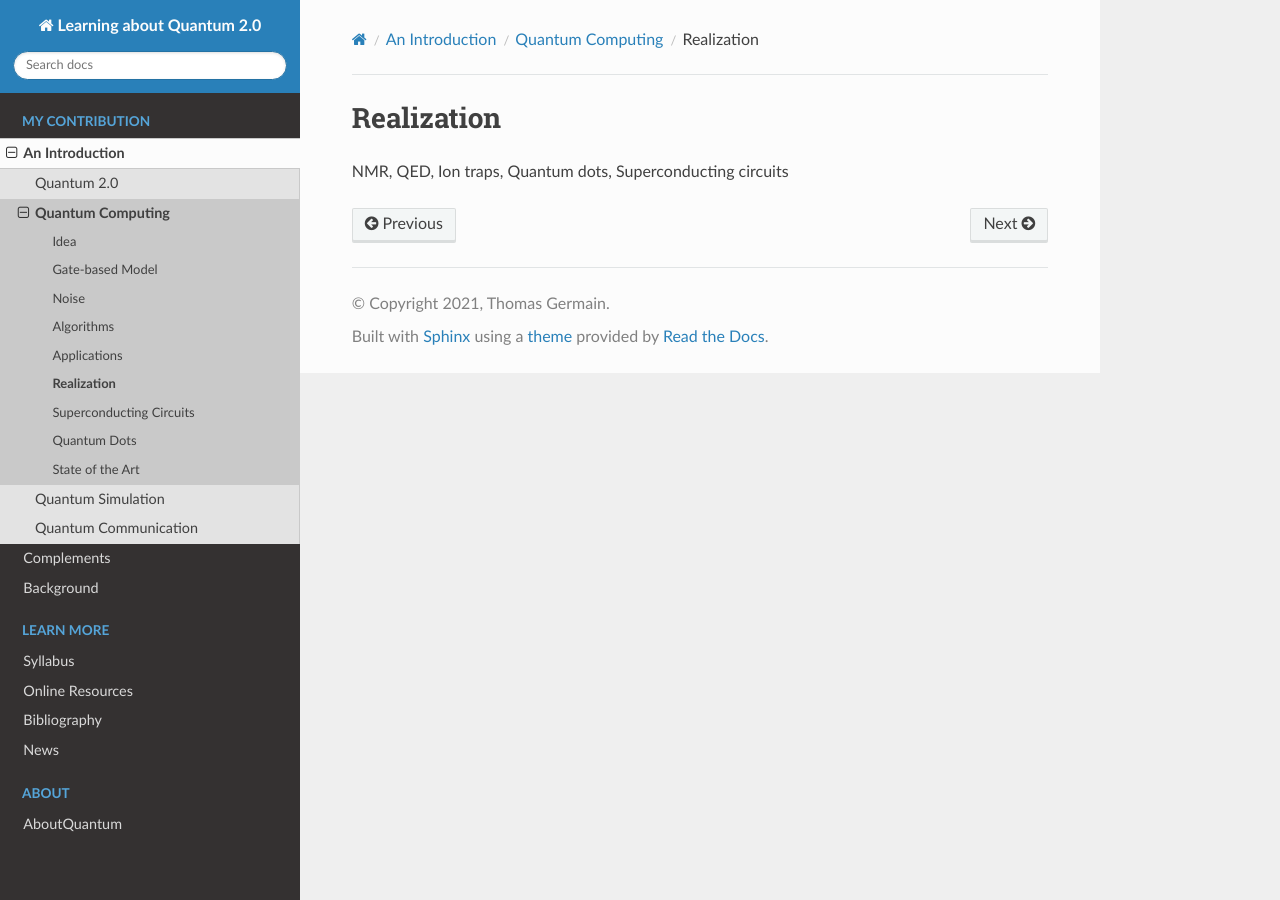
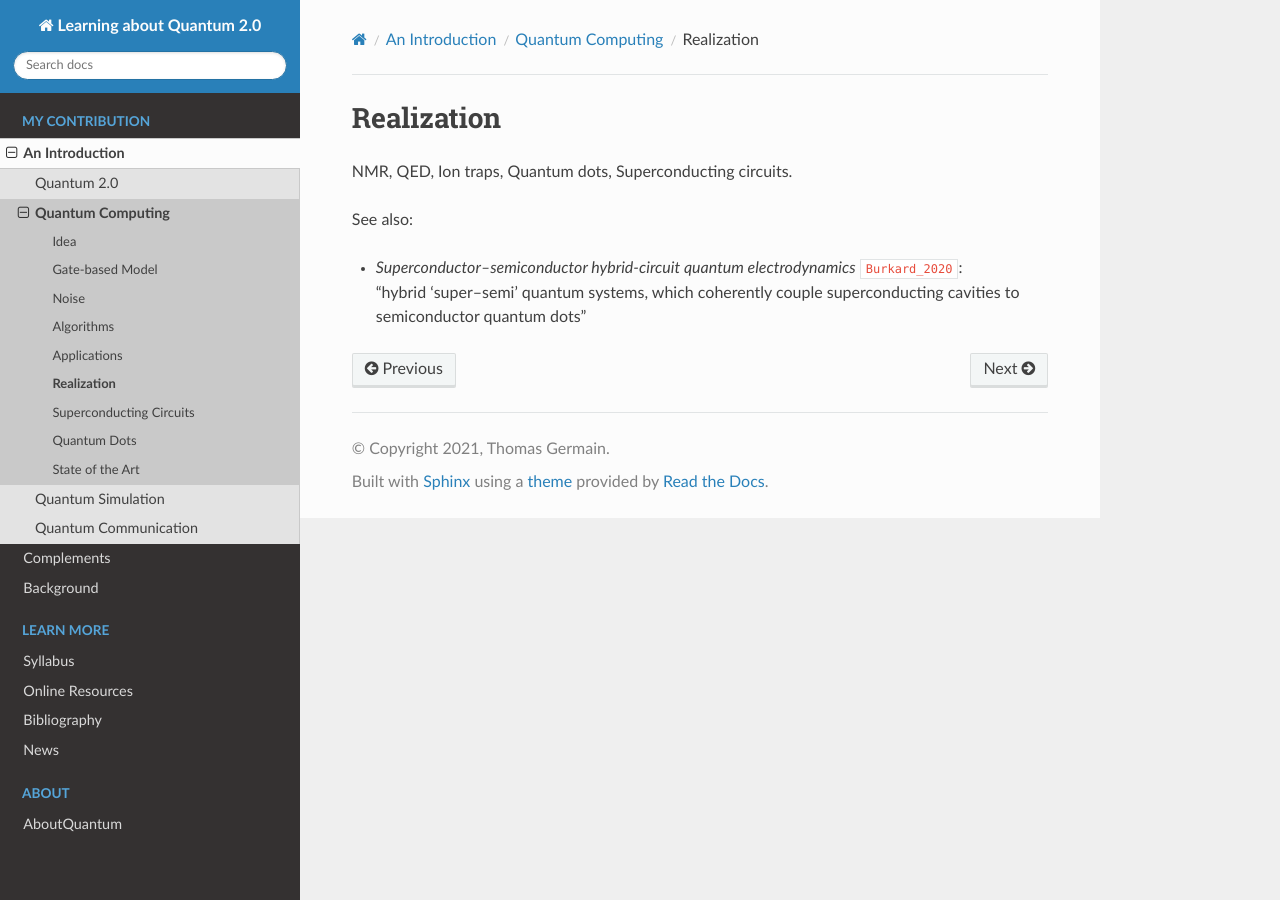
Before and after one commit to tomlqc/about-quantum, a Sphinx documentation site: the page built from source/intro/computing/realization.rst, in a window 1280 px wide. Built offline with Sphinx 7.4.7 and the Read the Docs theme 2.0.0, drawn with Linux system fonts in a browser that asks for light colours; cross-references to code outside the pages are shown as plain code.

Commit message:
computing.realization: hybrid ‘super–semi’ quantum systems.

```diff
--- a/source/biblio/articles.bib
+++ b/source/biblio/articles.bib
@@ -162,6 +149,19 @@
       author={Gilles Brassard and Frederic Dupuis and Sebastien Gambs and Alain Tapp},
       year={2011},
       eprint={1106.4267}
+}
+@article{Burkard_2020,
+  title = {Superconductor-semiconductor hybrid-circuit quantum electrodynamics},
+  author = {Guido Burkard and Michael J. Gullans and Xiao Mi and Jason R. Petta},
+  year = {2020},
+  month = jan,
+  doi = {10.1038/s42254-019-0135-2},
+  eprint = {1905.01155},
+  volume = {2},
+  number = {3},
+  pages = {129--140},
+  journal = {Nature Reviews Physics},
+  publisher = {Springer Science and Business Media {LLC}}
 }
 @article{EPR_1935,
   title = {Can Quantum-Mechanical Description of Physical Reality Be Considered Complete?},
@@ -288,6 +288,19 @@
   author={K. Griffin and Suhas S. Jain and T. Flint and W. R. Chan},
   year={2020},
   url={http://web.stanford.edu/~sjsuresh/griffin_2019.pdf}
+}
+@article{Harrow_2009,
+   title={Quantum Algorithm for Linear Systems of Equations},
+   author={Harrow, Aram W. and Hassidim, Avinatan and Lloyd, Seth},
+   year={2009},
+   month={Oct},
+   ISSN={1079-7114},
+   DOI={10.1103/physrevlett.103.150502},
+   eprint={0811.3171},
+   volume={103},
+   number={15},
+   journal={Physical Review Letters},
+   publisher={American Physical Society (APS)}
 }
 @article{Hensen_2015,
   title = {Loophole-free Bell inequality violation using electron spins separated by 1.3 kilometres},
--- a/source/intro/computing/realization.rst
+++ b/source/intro/computing/realization.rst
@@ -2,4 +2,9 @@
 Realization
 ===========
 
-NMR, QED, Ion traps, Quantum dots, Superconducting circuits
+NMR, QED, Ion traps, Quantum dots, Superconducting circuits.
+
+See also:
+
+* | *Superconductor–semiconductor hybrid-circuit quantum electrodynamics* :cite:`Burkard_2020`:
+  | "hybrid ‘super–semi’ quantum systems, which coherently couple superconducting cavities to semiconductor quantum dots"
```
Also changed, not shown: other parts of source/biblio/articles.bib (+0 -13 lines).
